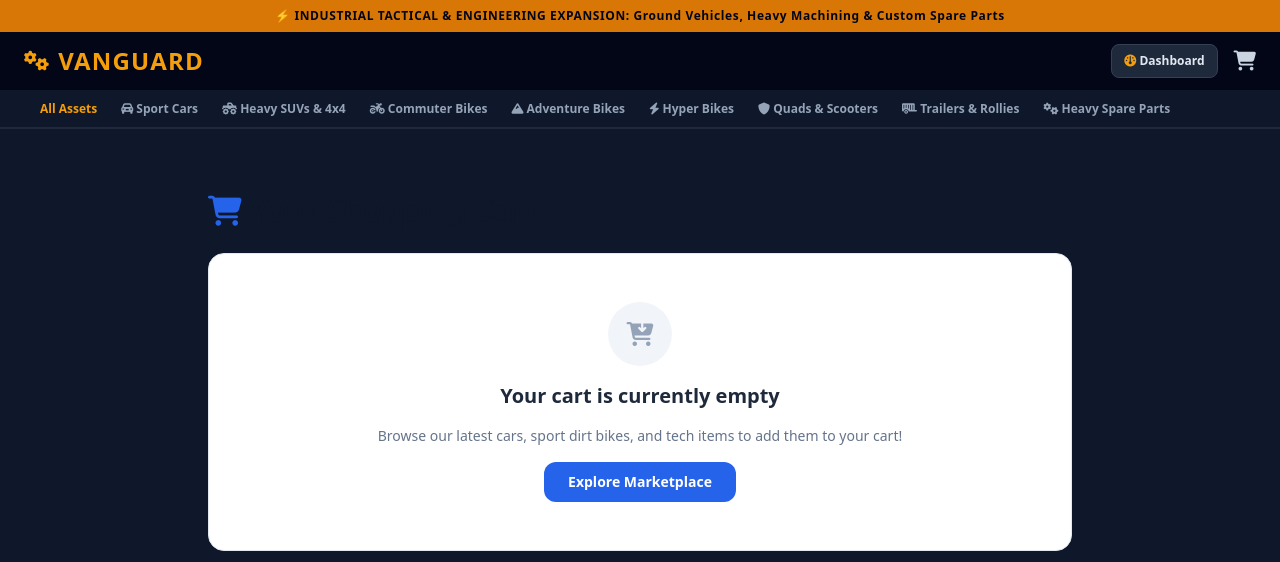
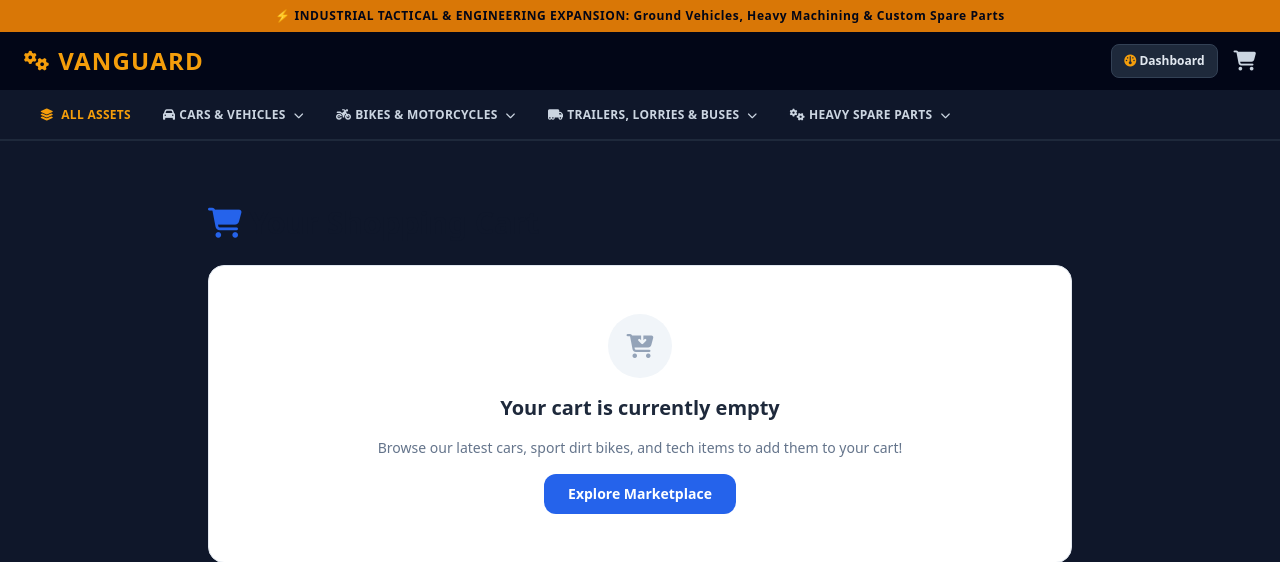
Before and after one commit to samuelk-dot/blue-market, a Django app: page /cart/ in a window 1280 px wide. Shown: the top 562 px of the page. Run offline with Django 5.2, Linux system fonts and the light colour scheme; some libraries are stand-ins or nearby versions.

Commit message:
Organize navigarion into 4 primary section with sub-categories

```diff
--- a/store/templates/store/base.html
+++ b/store/templates/store/base.html
@@ -40,18 +40,89 @@
             </div>
         </div>
 
-        <!-- Category Bar -->
+        <!-- 4 Core Main Sections Navbar -->
         <div class="bg-slate-900 px-6 border-b border-slate-800">
-            <div class="max-w-7xl mx-auto px-4 flex items-center gap-6 py-2.5 text-xs font-semibold overflow-x-auto whitespace-nowrap">
-                <a href="{% url 'index' %}" class="text-amber-500 font-bold">All Assets</a>
-                <a href="{% url 'index' %}?category=sport_car" class="text-slate-400 hover:text-amber-500"><i class="fa-solid fa-car-rear"></i> Sport Cars</a>
-                <a href="{% url 'index' %}?category=suv" class="text-slate-400 hover:text-amber-500"><i class="fa-solid fa-truck-monster"></i> Heavy SUVs & 4x4</a>
-                <a href="{% url 'index' %}?category=commuter_bike" class="text-slate-400 hover:text-amber-500"><i class="fa-solid fa-motorcycle"></i> Commuter Bikes</a>
-                <a href="{% url 'index' %}?category=adventure_bike" class="text-slate-400 hover:text-amber-500"><i class="fa-solid fa-mountain"></i> Adventure Bikes</a>
-                <a href="{% url 'index' %}?category=hyper_bike" class="text-slate-400 hover:text-amber-500"><i class="fa-solid fa-bolt"></i> Hyper Bikes</a>
-                <a href="{% url 'index' %}?category=quad_scooter" class="text-slate-400 hover:text-amber-500"><i class="fa-solid fa-shield"></i> Quads & Scooters</a>
-                <a href="{% url 'index' %}?category=trailer_rollie" class="text-slate-400 hover:text-amber-500"><i class="fa-solid fa-trailer"></i> Trailers & Rollies</a>
-                <a href="{% url 'index' %}?category=spare_part" class="text-slate-400 hover:text-amber-500"><i class="fa-solid fa-gears"></i> Heavy Spare Parts</a>
+            <div class="max-w-7xl mx-auto px-4 flex items-center gap-8 py-3 text-xs font-bold uppercase tracking-wide">
+
+                <a href="{% url 'index' %}" class="text-amber-500 hover:text-amber-400">
+                    <i class="fa-solid fa-layer-group mr-1"></i> All Assets
+                </a>
+
+                <!-- 1. Cars Section Dropdown -->
+                <div class="relative group cursor-pointer">
+                    <a href="{% url 'index' %}?category=car" class="text-slate-300 group-hover:text-amber-500 flex items-center gap-1 py-1">
+                        <i class="fa-solid fa-car"></i> Cars & Vehicles <i class="fa-solid fa-chevron-down text-[10px] ml-1"></i>
+                    </a>
+                    <div class="absolute left-0 top-full hidden group-hover:flex flex-col bg-slate-950 border border-slate-800 rounded-xl shadow-2xl py-2 w-52 z-50">
+                        <a href="{% url 'index' %}?category=sport_car" class="px-4 py-2 hover:bg-slate-900 text-slate-300 hover:text-amber-500 flex items-center gap-2">
+                            <i class="fa-solid fa-car-rear text-amber-500"></i> Sport Cars
+                        </a>
+                        <a href="{% url 'index' %}?category=suv" class="px-4 py-2 hover:bg-slate-900 text-slate-300 hover:text-amber-500 flex items-center gap-2">
+                            <i class="fa-solid fa-truck-monster text-amber-500"></i> Heavy SUVs & 4x4
+                        </a>
+                        <a href="{% url 'index' %}?category=offroad" class="px-4 py-2 hover:bg-slate-900 text-slate-300 hover:text-amber-500 flex items-center gap-2">
+                            <i class="fa-solid fa-mountain-sun text-amber-500"></i> Offroad Rig
+                        </a>
+                    </div>
+                </div>
+
+                <!-- 2. Motorcycles Section Dropdown -->
+                <div class="relative group cursor-pointer">
+                    <a href="{% url 'index' %}?category=bike" class="text-slate-300 group-hover:text-amber-500 flex items-center gap-1 py-1">
+                        <i class="fa-solid fa-motorcycle"></i> Bikes & Motorcycles <i class="fa-solid fa-chevron-down text-[10px] ml-1"></i>
+                    </a>
+                    <div class="absolute left-0 top-full hidden group-hover:flex flex-col bg-slate-950 border border-slate-800 rounded-xl shadow-2xl py-2 w-56 z-50">
+                        <a href="{% url 'index' %}?category=commuter_bike" class="px-4 py-2 hover:bg-slate-900 text-slate-300 hover:text-amber-500 flex items-center gap-2">
+                            <i class="fa-solid fa-motorcycle text-amber-500"></i> Commuter Bikes
+                        </a>
+                        <a href="{% url 'index' %}?category=adventure_bike" class="px-4 py-2 hover:bg-slate-900 text-slate-300 hover:text-amber-500 flex items-center gap-2">
+                            <i class="fa-solid fa-mountain text-amber-500"></i> Adventure Bikes
+                        </a>
+                        <a href="{% url 'index' %}?category=hyper_bike" class="px-4 py-2 hover:bg-slate-900 text-slate-300 hover:text-amber-500 flex items-center gap-2">
+                            <i class="fa-solid fa-bolt text-amber-500"></i> Hyper Bikes
+                        </a>
+                        <a href="{% url 'index' %}?category=quad_scooter" class="px-4 py-2 hover:bg-slate-900 text-slate-300 hover:text-amber-500 flex items-center gap-2">
+                            <i class="fa-solid fa-shield text-amber-500"></i> Quads & Scooters
+                        </a>
+                    </div>
+                </div>
+
+                <!-- 3. Heavy Haulage & Commercial Fleet -->
+                <div class="relative group cursor-pointer">
+                    <a href="{% url 'index' %}?category=heavy_fleet" class="text-slate-300 group-hover:text-amber-500 flex items-center gap-1 py-1">
+                        <i class="fa-solid fa-truck-moving"></i> Trailers, Lorries & Buses <i class="fa-solid fa-chevron-down text-[10px] ml-1"></i>
+                    </a>
+                    <div class="absolute left-0 top-full hidden group-hover:flex flex-col bg-slate-950 border border-slate-800 rounded-xl shadow-2xl py-2 w-60 z-50">
+                        <a href="{% url 'index' %}?category=trailer_rollie" class="px-4 py-2 hover:bg-slate-900 text-slate-300 hover:text-amber-500 flex items-center gap-2">
+                            <i class="fa-solid fa-trailer text-amber-500"></i> Trailers & Rollies
+                        </a>
+                        <a href="{% url 'index' %}?category=lorry_truck" class="px-4 py-2 hover:bg-slate-900 text-slate-300 hover:text-amber-500 flex items-center gap-2">
+                            <i class="fa-solid fa-truck-front text-amber-500"></i> Lorries & Heavy Haulers
+                        </a>
+                        <a href="{% url 'index' %}?category=bus_transporter" class="px-4 py-2 hover:bg-slate-900 text-slate-300 hover:text-amber-500 flex items-center gap-2">
+                            <i class="fa-solid fa-bus text-amber-500"></i> Buses & Fleet Transporters
+                        </a>
+                    </div>
+                </div>
+
+                <!-- 4. Spare Parts Section Dropdown -->
+                <div class="relative group cursor-pointer">
+                    <a href="{% url 'index' %}?category=spare_part" class="text-slate-300 group-hover:text-amber-500 flex items-center gap-1 py-1">
+                        <i class="fa-solid fa-gears"></i> Heavy Spare Parts <i class="fa-solid fa-chevron-down text-[10px] ml-1"></i>
+                    </a>
+                    <div class="absolute left-0 top-full hidden group-hover:flex flex-col bg-slate-950 border border-slate-800 rounded-xl shadow-2xl py-2 w-56 z-50">
+                        <a href="{% url 'index' %}?category=engine_part" class="px-4 py-2 hover:bg-slate-900 text-slate-300 hover:text-amber-500 flex items-center gap-2">
+                            <i class="fa-solid fa-microchip text-amber-500"></i> Engine & Turbo Components
+                        </a>
+                        <a href="{% url 'index' %}?category=body_panel" class="px-4 py-2 hover:bg-slate-900 text-slate-300 hover:text-amber-500 flex items-center gap-2">
+                            <i class="fa-solid fa-shield-halved text-amber-500"></i> Doors, Bonnets & Panels
+                        </a>
+                        <a href="{% url 'index' %}?category=custom_tuning" class="px-4 py-2 hover:bg-slate-900 text-slate-300 hover:text-amber-500 flex items-center gap-2">
+                            <i class="fa-solid fa-wrench text-amber-500"></i> Custom Tuning Parts
+                        </a>
+                    </div>
+                </div>
+
             </div>
         </div>
     </header>
```
